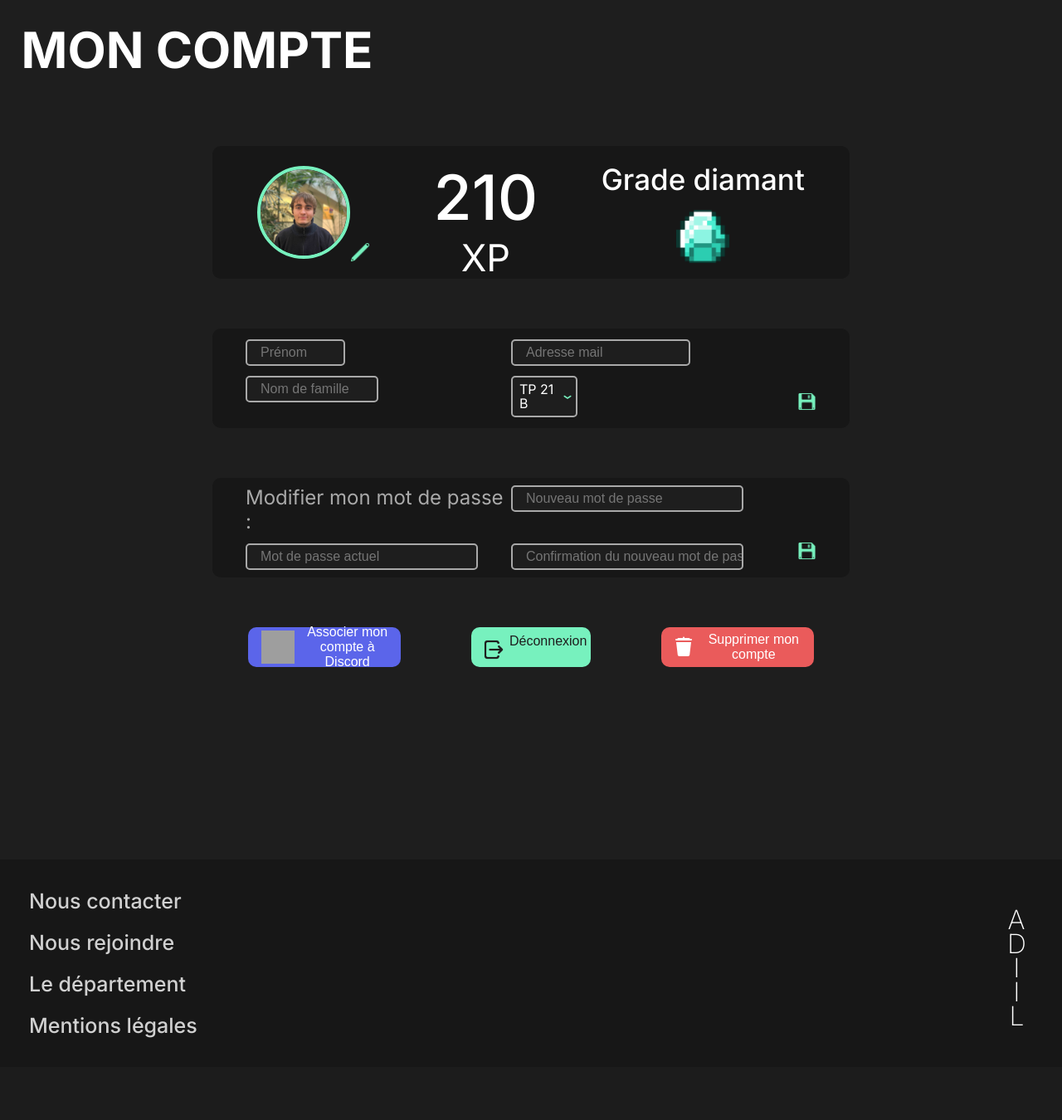
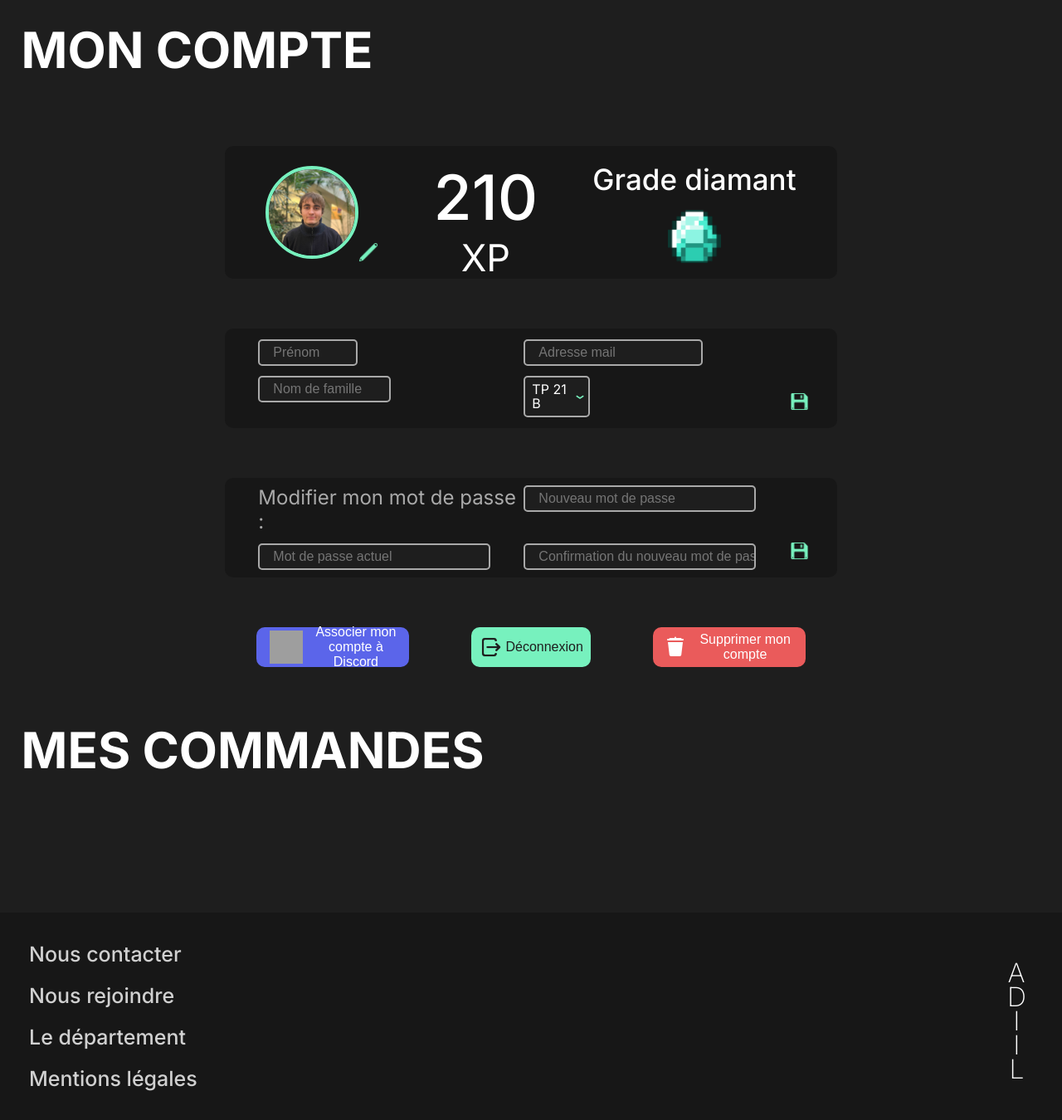
Before and after one commit to SAE-S3-grp1/site, a PHP site: page /account.php in a window 1280 px wide. Shown: the part 136-1486 px from the top of the page at 83% size. Before the commit the page ends 1387 px from the top, so only its background shows below. Run offline with PHP 8.4, Linux system fonts and the light colour scheme; some web fonts are replaced; grey boxes are pictures that could not be loaded.

Commit message:
Rectification marges account et header

```diff
--- a/account.php
+++ b/account.php
@@ -8,7 +8,6 @@
     <link rel="preconnect" href="https://fonts.gstatic.com" crossorigin>
 
     <link rel="stylesheet" href="styles/general_style.css">
-    <link rel="stylesheet" href="styles/header_style.css">
     <link rel="stylesheet" href="styles/account_style.css">
     <link rel="stylesheet" href="styles/header_style.css">
     <link rel="stylesheet" href="styles/footer_style.css">
@@ -95,6 +94,7 @@
 
         <button type="submit"><img src="assets/save_logo.png" alt="Logo editer la photo de profil"/></button>
     </form>
+</section>
 
 <section> <!-- Ensemble des différents boutons du compte -->
     <div id="buttons-section">
@@ -123,6 +123,17 @@
             </a>
         </button>
     </div>
+</section>
+
+
+
+<!-- PARTIE MES COMMANDES -->
+<H2>MES COMMANDES</H2>
+<section>
+</section>
+
+
+
 
 
 
--- a/styles/account_style.css
+++ b/styles/account_style.css
@@ -255,9 +255,10 @@ H2 {
     flex-direction: row;
     justify-content: space-around;
     width: 60%;
-    height: 15vh;
+    height: 6vh;
     align-self: center;
     margin: auto;
+    margin-bottom: 8vh;
 }
 
 #buttons-section button{
@@ -267,6 +268,9 @@ H2 {
     border-radius: 10px;
     border: none;
     font-size: 1em;
+    align-items: center;
+    justify-content: space-around;
+    cursor: pointer;
 }
 
 
@@ -305,19 +309,9 @@ H2 {
     color: #1E1E1E;
 }
 
-#buttons-section form button a {
-    display: flex;
-    align-items: center;
-    justify-content: space-around;
-    color: inherit;
-    width: 100%;
-    height: 100%;
-}
-
 #buttons-section form button img {
     width: 30px;
     height: 30px;
-    margin: 0.5vh;
 }
 
 /*** ---> Supprimer mon compte***/
--- a/styles/header_style.css
+++ b/styles/header_style.css
@@ -13,6 +13,7 @@ header {
     top:0;
     right:0;
     padding-left: 1vw;
+    margin-bottom: 11.69vh;
 }
 
 nav {
```
